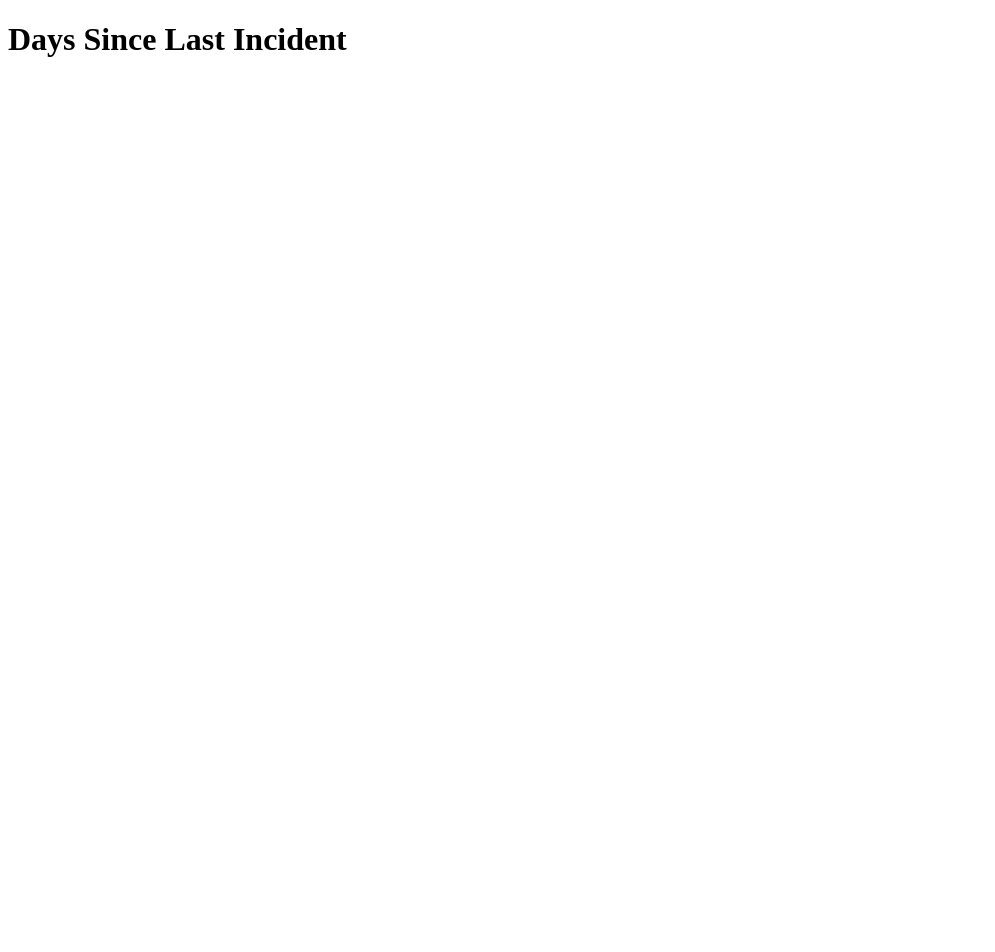
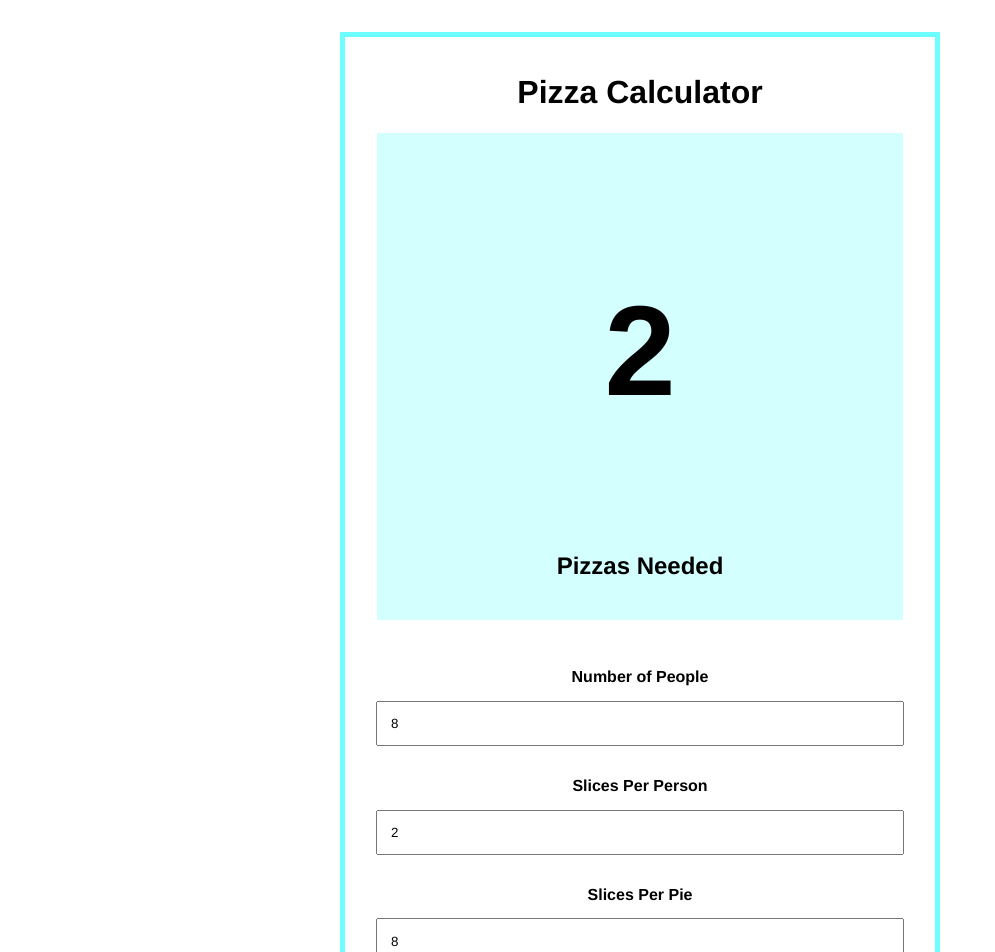
Before and after one commit to tomzacchia/react-and-ts, a React (Vite) app: page / in a window 1280 px wide. Shown: the top 952 px of the page, without its empty margins (0-995 px from the left). Before the commit the page ends 800 px from the top, so only its background shows below. Built offline with nearby package versions, Linux system fonts and the light colour scheme.

Commit message:
setup for branch

```diff
--- a/index.html
+++ b/index.html
@@ -7,6 +7,6 @@
   </head>
   <body>
     <div id="root"></div>
-    <script type="module" src="/src/main.tsx"></script>
+    <script type="module" src="/src/index.tsx"></script>
   </body>
 </html>
--- a/src/App.tsx
+++ /dev/null
@@ -1,13 +0,0 @@
-import React, { ChangeEvent, FC, useState } from "react";
-
-const Counter: FC = () => {
-  return (
-    <main className="Counter">
-      <h1>Days Since Last Incident</h1>
-    </main>
-  );
-};
-
-const Application: FC = () => <Counter />;
-
-export default Application;
--- /dev/null
+++ b/src/Application.tsx
@@ -0,0 +1,121 @@
+import { useReducer } from 'react';
+
+type PizzaData = {
+  numberOfPeople: number;
+  slicesPerPerson: number;
+  slicesPerPie: number;
+};
+
+type PizzaState = PizzaData & { pizzasNeeded: number };
+
+const calculatePizzasNeeded = ({
+  numberOfPeople,
+  slicesPerPerson,
+  slicesPerPie
+}: PizzaData): number => {
+  return Math.ceil((numberOfPeople * slicesPerPerson) / slicesPerPie);
+};
+
+const addPizzasNeededToPizzaData = (data: PizzaData): PizzaState => {
+  return { ...data, pizzasNeeded: calculatePizzasNeeded(data) };
+};
+
+const initialState: PizzaState = {
+  numberOfPeople: 8,
+  slicesPerPerson: 2,
+  slicesPerPie: 8,
+  pizzasNeeded: 2
+};
+
+const reducer = (state: any, action: any) => {
+  if (action.type === 'UPDATE_NUMBER_OF_PEOPLE') {
+    return addPizzasNeededToPizzaData({
+      ...state,
+      numberOfPeople: action.payload
+    });
+  }
+
+  if (action.type === 'UPDATE_SLICES_PER_PERSON') {
+    return addPizzasNeededToPizzaData({
+      ...state,
+      slicesPerPerson: action.payload
+    });
+  }
+
+  if (action.type === 'UPDATE_SLICES_PER_PIE') {
+    return addPizzasNeededToPizzaData({
+      ...state,
+      slicesPerPie: action.payload
+    });
+  }
+
+  return state;
+};
+
+const Calculation = ({ count }: { count: any }) => {
+  return (
+    <section className="calculation">
+      <p className="count">{count}</p>
+      <p className="caption">Pizzas Needed</p>
+    </section>
+  );
+};
+
+const Calculator = ({ dispatch, state }: { state: any; dispatch: any }) => {
+  return (
+    <form onSubmit={() => {}}>
+      <label htmlFor="number-of-people">Number of People</label>
+      <input
+        id="number-of-people"
+        type="number"
+        value={state.numberOfPeople}
+        onChange={(event) =>
+          dispatch({
+            type: 'UPDATE_NUMBER_OF_PEOPLE',
+            payload: event.target.value
+          })
+        }
+      />
+      <label htmlFor="slices-per-person">Slices Per Person</label>
+      <input
+        id="slices-per-person"
+        type="number"
+        value={state.slicesPerPerson}
+        onChange={(event) =>
+          dispatch({
+            type: 'UPDATE_SLICES_PER_PERSON',
+            payload: event.target.value
+          })
+        }
+      />
+      <label htmlFor="slices-per-Pie">Slices Per Pie</label>
+      <input
+        id="slices-per-Pie"
+        type="number"
+        value={state.slicesPerPie}
+        onChange={(event) =>
+          dispatch({
+            type: 'UPDATE_SLICES_PER_PIE',
+            payload: event.target.value
+          })
+        }
+      />
+    </form>
+  );
+};
+
+const Application = () => {
+  const [state, dispatch] = useReducer(reducer, initialState);
+
+  return (
+    <main className="calculator">
+      <header>
+        <h1>Pizza Calculator</h1>
+      </header>
+      <Calculation count={state.pizzasNeeded} />
+      <Calculator state={state} dispatch={dispatch} />
+    </main>
+  );
+};
+
+export default Application;
--- /dev/null
+++ b/src/index.tsx
@@ -0,0 +1,8 @@
+import { render } from 'react-dom';
+
+import Application from './Application';
+
+import './style.scss';
+
+const rootElement = document.getElementById('root');
+render(<Application />, rootElement);
--- a/src/main.tsx
+++ /dev/null
@@ -1,11 +0,0 @@
-import React from "react";
-import ReactDOM from "react-dom";
-
-import App from "./App";
-
-ReactDOM.render(
-  <React.StrictMode>
-    <App />
-  </React.StrictMode>,
-  document.getElementById("root")
-);
--- /dev/null
+++ b/src/style.scss
@@ -0,0 +1,77 @@
+$primary-color: rgb(0, 160, 160);
+
+html,
+body,
+* {
+  box-sizing: border-box;
+  font-family: Helvetica, Arial, sans-serif;
+}
+
+h1 {
+  text-align: center;
+}
+
+button,
+input[type='submit'] {
+  background-color: $primary-color;
+  border: 5px solid lighten($primary-color, 30%);
+  color: white;
+  margin: 0 0.5em;
+  padding: 1em;
+  outline: none;
+  &:hover {
+    background-color: darken($primary-color, 5%);
+  }
+  &:active {
+    background-color: darken($primary-color, 10%);
+  }
+}
+
+input {
+  padding: 1em;
+  &:not([type='submit']) {
+    display: block;
+    margin: 0.5em;
+  }
+}
+
+form {
+  padding: 0.5em;
+  margin: 1em 0 0.5em 0;
+  display: flex;
+  flex-direction: column;
+  label {
+    text-align: center;
+    display: block;
+    margin: 1.5em 0 0.5em 0;
+  }
+}
+
+.calculator {
+  border: 5px solid lighten($primary-color, 40%);
+  font-weight: 700;
+  margin: 2em auto;
+  padding: 1em;
+  width: 600px;
+}
+
+.calculation {
+  padding: 1em;
+  margin: 1em;
+  background-color: lighten($primary-color, 60%);
+}
+
+.count {
+  font-size: 8em;
+  text-align: center;
+}
+
+.caption {
+  font-size: 1.5em;
+  text-align: center;
+}
+
+.controls {
+  display: flex;
+  justify-content: center;
+}
```
